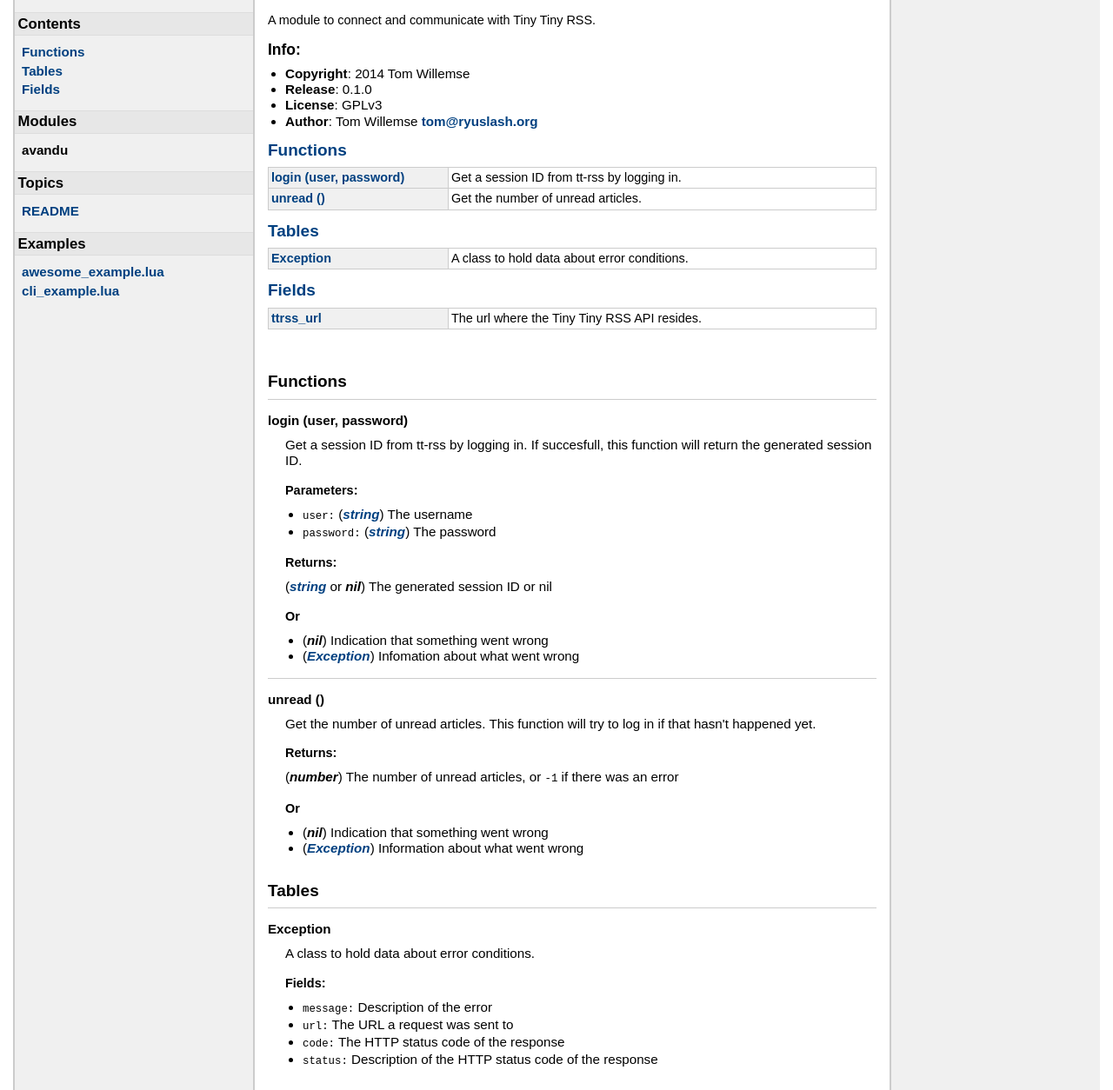
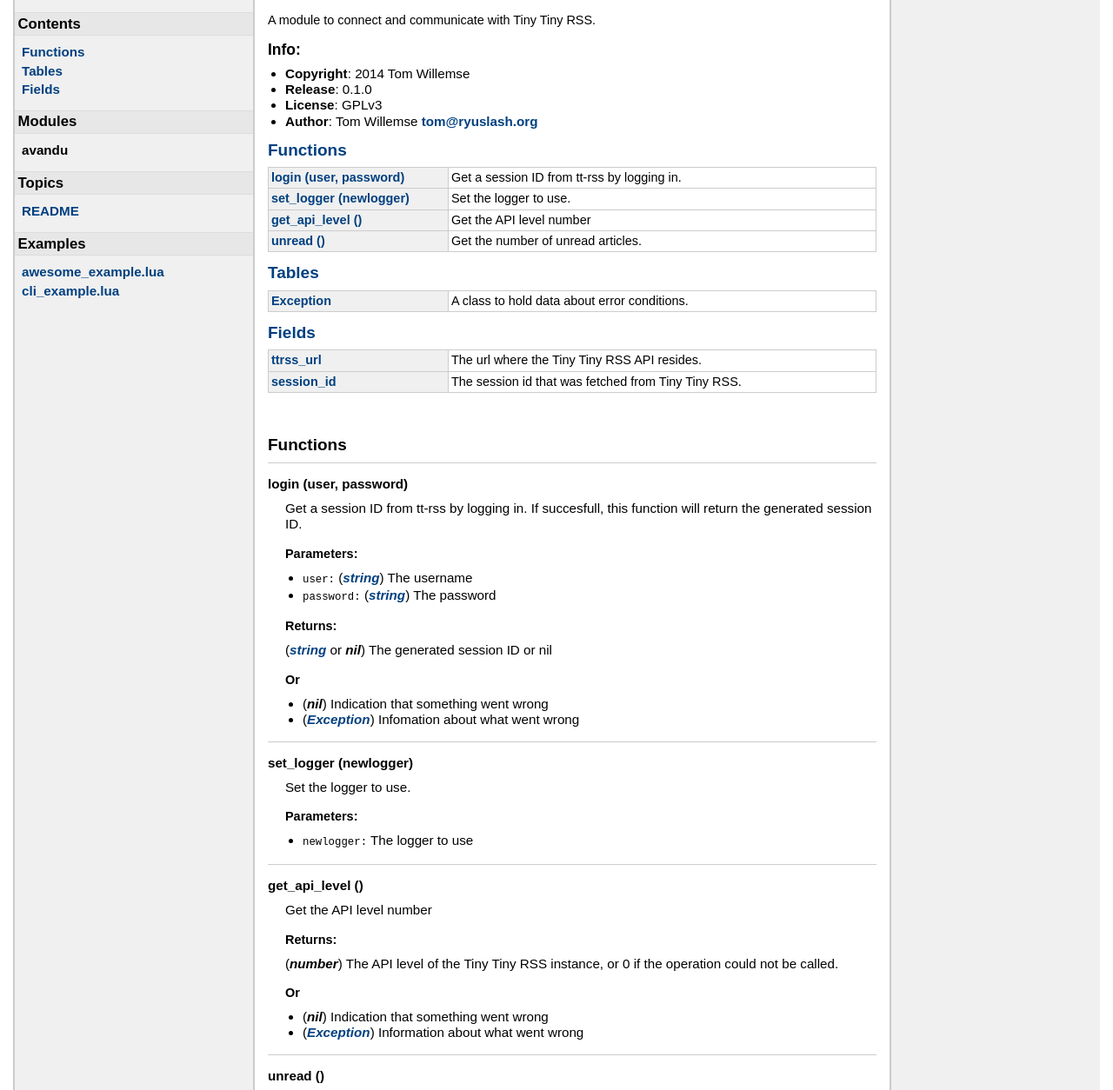
Before and after one commit to ryuslash/avandu-lua, a plain HTML site: page index.html in a window 1280 px wide. Shown: the part 43-1297 px from the top of the page at 87% size. Drawn offline with Linux system fonts and the light colour scheme.

Commit message:
Update docs

```diff
--- a/index.html
+++ b/index.html
@@ -74,6 +74,14 @@
 	<td class="summary">Get a session ID from tt-rss by logging in.</td>
 	</tr>
 	<tr>
+	<td class="name" nowrap><a href="#set_logger">set_logger (newlogger)</a></td>
+	<td class="summary">Set the logger to use.</td>
+	</tr>
+	<tr>
+	<td class="name" nowrap><a href="#get_api_level">get_api_level ()</a></td>
+	<td class="summary">Get the API level number</td>
+	</tr>
+	<tr>
 	<td class="name" nowrap><a href="#unread">unread ()</a></td>
 	<td class="summary">Get the number of unread articles.</td>
 	</tr>
@@ -90,6 +98,10 @@
 	<tr>
 	<td class="name" nowrap><a href="#ttrss_url">ttrss_url</a></td>
 	<td class="summary">The url where the Tiny Tiny RSS API resides.</td>
+	</tr>
+	<tr>
+	<td class="name" nowrap><a href="#session_id">session_id</a></td>
+	<td class="summary">The session id that was fetched from Tiny Tiny RSS.</td>
 	</tr>
 </table>
 
@@ -134,6 +146,56 @@
         <li>
            <span class="types"><a class="type" href="index.html#Exception">Exception</a></span>
         Infomation about what went wrong</li>
+    </ol>
+
+
+
+
+</dd>
+    <dt>
+    <a name = "set_logger"></a>
+    <strong>set_logger (newlogger)</strong>
+    </dt>
+    <dd>
+    Set the logger to use.
+
+
+    <h3>Parameters:</h3>
+    <ul>
+        <li><span class="parameter">newlogger</span>
+         The logger to use
+        </li>
+    </ul>
+
+
+
+
+
+</dd>
+    <dt>
+    <a name = "get_api_level"></a>
+    <strong>get_api_level ()</strong>
+    </dt>
+    <dd>
+    Get the API level number
+
+
+
+    <h3>Returns:</h3>
+    <ol>
+
+           <span class="types"><span class="type">number</span></span>
+        The API level of the Tiny Tiny RSS instance, or
+   0 if the operation could not be called.
+    </ol>
+     <h3>Or</h3>
+    <ol>
+        <li>
+           <span class="types"><span class="type">nil</span></span>
+        Indication that something went wrong</li>
+        <li>
+           <span class="types"><a class="type" href="index.html#Exception">Exception</a></span>
+        Information about what went wrong</li>
     </ol>
 
 
@@ -222,6 +284,22 @@
 
 
 </dd>
+    <dt>
+    <a name = "session_id"></a>
+    <strong>session_id</strong>
+    </dt>
+    <dd>
+    The session id that was fetched from Tiny Tiny RSS.
+ Used after loggin-in to identify the user to Tiny Tiny RSS when
+ makin API calls.
+
+
+
+
+
+
+
+</dd>
 </dl>
 
 
```
Also changed, not shown: examples/cli_example.lua.html (+17 -0 lines), topics/README.md.html (+13 -0 lines).
